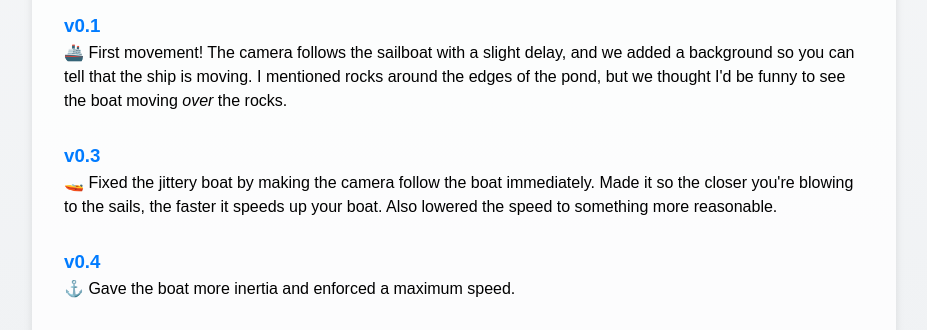
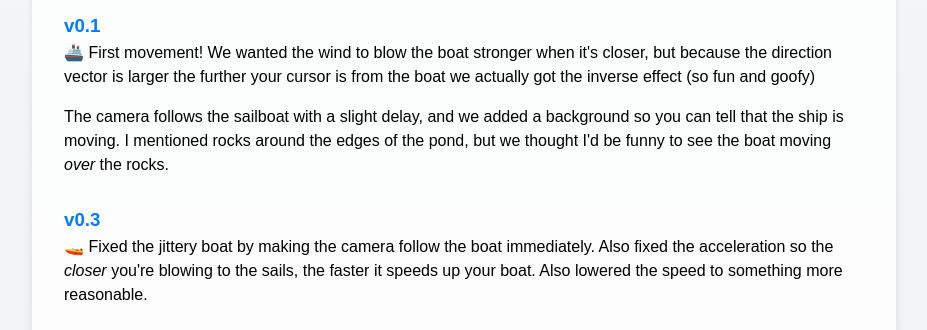
Before and after one commit to seth10/faster-than-the-wind, a plain HTML site: page index.html in a window 1280 px wide. Shown: the part 597-927 px from the top of the page, without its empty margins (176-1103 px from the left). Drawn offline with Linux system fonts and the light colour scheme.

Commit message:
Correct changelog

```diff
--- a/index.html
+++ b/index.html
@@ -129,12 +129,13 @@
 
     <div class="log-entry">
       <h3>v0.1</h3>
-      <p>🚢 First movement! The camera follows the sailboat with a slight delay, and we added a background so you can tell that the ship is moving. I mentioned rocks around the edges of the pond, but we thought I'd be funny to see the boat moving <em>over</em> the rocks.</p>
+      <p>🚢 First movement! We wanted the wind to blow the boat stronger when it's closer, but because the direction vector is larger the further your cursor is from the boat we actually got the inverse effect (so fun and goofy)</p>
+      <p>The camera follows the sailboat with a slight delay, and we added a background so you can tell that the ship is moving. I mentioned rocks around the edges of the pond, but we thought I'd be funny to see the boat moving <em>over</em> the rocks.</p>
     </div>
 
     <div class="log-entry">
       <h3>v0.3</h3>
-      <p>🚤 Fixed the jittery boat by making the camera follow the boat immediately. Made it so the closer you're blowing to the sails, the faster it speeds up your boat. Also lowered the speed to something more reasonable.</p>
+      <p>🚤 Fixed the jittery boat by making the camera follow the boat immediately. Also fixed the acceleration so the <em>closer</em> you're blowing to the sails, the faster it speeds up your boat. Also lowered the speed to something more reasonable.</p>
     </div>
 
     <div class="log-entry">
```
